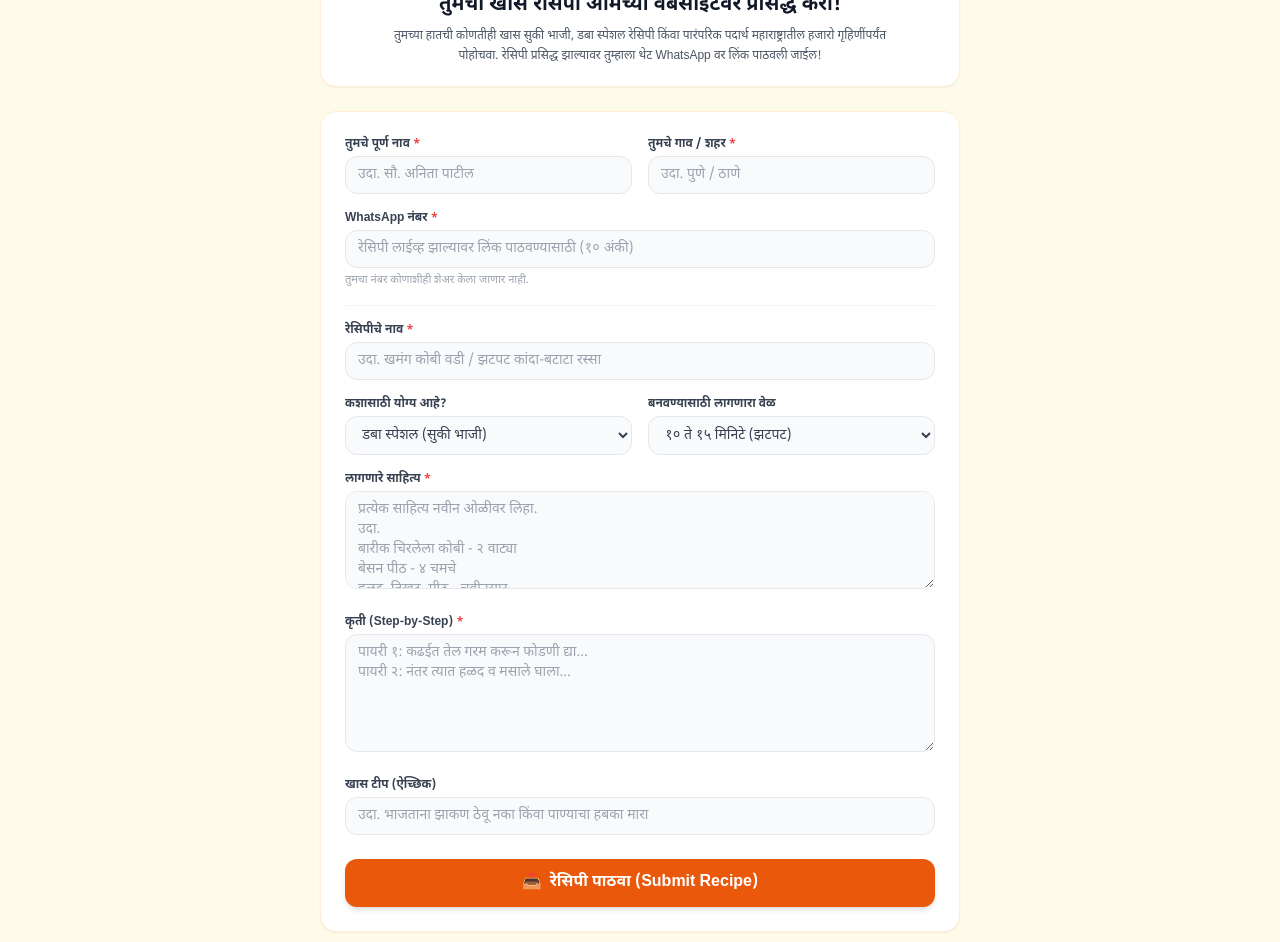
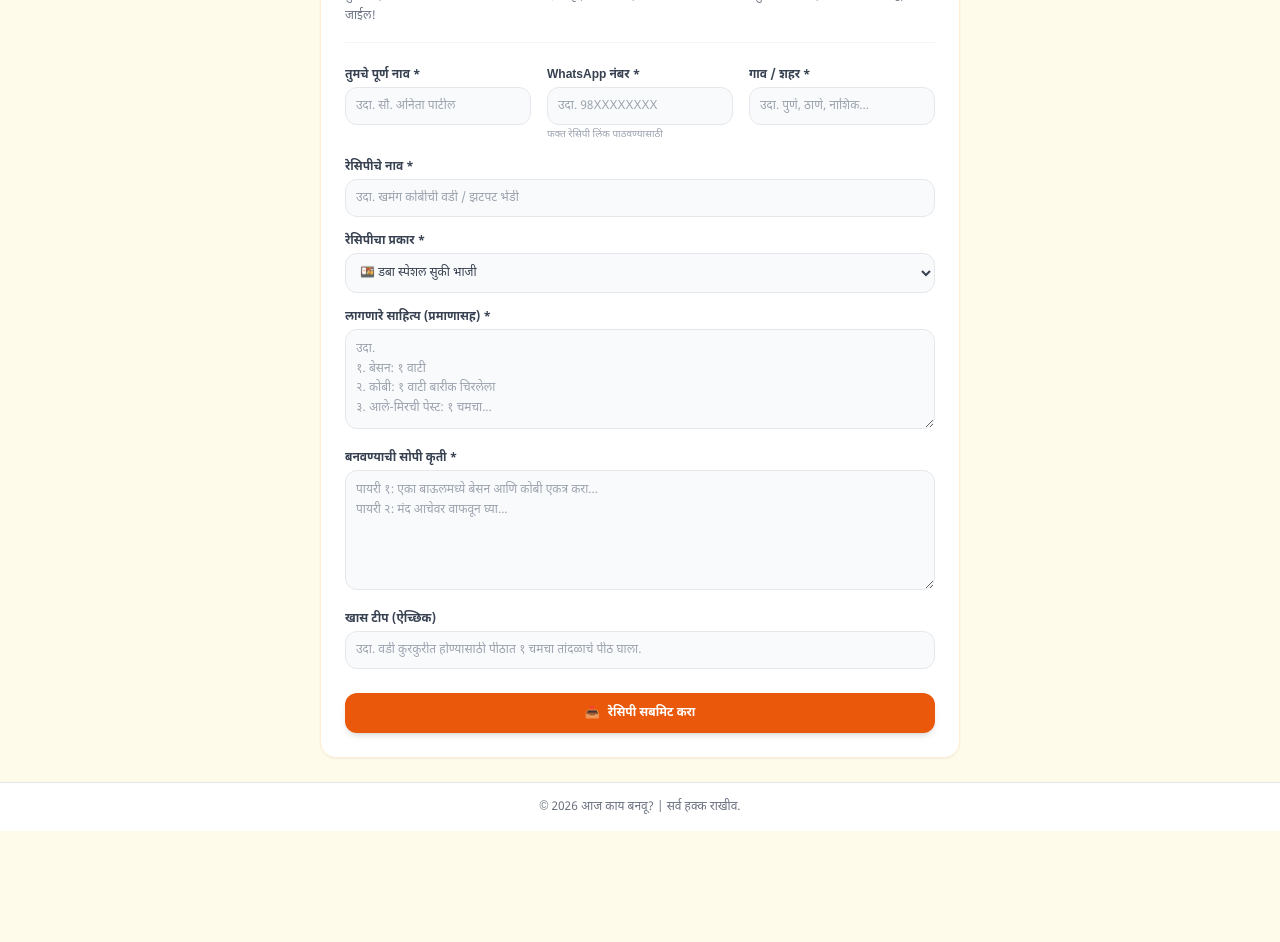
Before and after one commit to gptsermo/aaj-kay-banvu, a plain HTML site: page submit-recipe.html in a window 1280 px wide. Shown: the part 146-1088 px from the top of the page. After the commit the page ends 977 px from the top, so only its background shows below. Drawn offline with nearby package versions, Linux system fonts and the light colour scheme.

Commit message:
Add files via upload

```diff
--- a/submit-recipe.html
+++ b/submit-recipe.html
@@ -3,7 +3,7 @@
 <head>
     <meta charset="UTF-8">
     <meta name="viewport" content="width=device-width, initial-scale=1.0">
-    <title>तुमची खास रेसिपी पाठवा | आज काय बनवू?</title>
+    <title>तुमची खास रेसिपी शेअर करा | आज काय बनवू?</title>
     <!-- Tailwind CSS CDN -->
     <script src="https://cdn.tailwindcss.com"></script>
     <!-- Google Font Noto Sans Devanagari -->
@@ -16,189 +16,177 @@
 </head>
 <body class="bg-amber-50 text-gray-800 min-h-screen flex flex-col antialiased">
 
-    <!-- Top Navigation Bar -->
+    <!-- Header Bar -->
     <header class="bg-orange-600 text-white sticky top-0 z-50 shadow-md">
-        <div class="max-w-2xl mx-auto px-4 py-3 flex items-center justify-between">
-            <a href="index.html" class="flex items-center gap-1 text-sm font-semibold hover:text-orange-100 transition">
-                ← मुख्य पानावर जा
+        <div class="max-w-3xl mx-auto px-4 py-3 flex items-center justify-between">
+            <a href="index.html" class="flex items-center gap-2">
+                <span class="text-xl">←</span>
+                <div>
+                    <h1 class="text-base font-bold leading-tight">मागे जा (होम)</h1>
+                </div>
             </a>
-            <span class="text-xs bg-orange-700/80 px-2.5 py-1 rounded-full text-orange-50 font-medium">शेफ व्हा 👩‍🍳</span>
+            <span class="text-xs bg-amber-400 text-orange-950 font-bold px-3 py-1 rounded-full shadow">
+                👩‍🍳 रेसिपी पाठवा
+            </span>
         </div>
     </header>
 
-    <!-- Main Container -->
-    <main class="max-w-2xl mx-auto px-4 py-6 flex-grow w-full space-y-6">
+    <!-- Form Section -->
+    <main class="max-w-2xl mx-auto px-4 py-6 flex-grow w-full">
 
-        <!-- Intro Header Card -->
-        <div class="bg-white p-5 rounded-2xl shadow-sm border border-orange-100 space-y-2 text-center">
-            <span class="text-3xl">🍲</span>
-            <h1 class="text-xl font-bold text-gray-900">तुमची खास रेसिपी आमच्या वेबसाईटवर प्रसिद्ध करा!</h1>
-            <p class="text-xs text-gray-600 leading-relaxed max-w-lg mx-auto">
-                तुमच्या हातची कोणतीही खास सुकी भाजी, डबा स्पेशल रेसिपी किंवा पारंपरिक पदार्थ महाराष्ट्रातील हजारो गृहिणींपर्यंत पोहोचवा. रेसिपी प्रसिद्ध झाल्यावर तुम्हाला थेट WhatsApp वर लिंक पाठवली जाईल!
+        <div class="bg-white p-6 rounded-2xl shadow-sm border border-orange-100 space-y-6">
+
+            <div class="border-b border-gray-100 pb-4">
+                <h2 class="text-xl font-bold text-gray-900 flex items-center gap-2">
+                    <span>✨</span> तुमची रेसिपी वेबसाईटवर प्रसिद्ध करा
+                </h2>
+                <p class="text-xs text-gray-500 mt-1 leading-relaxed">
+                    तुमच्या हातची खास डबा किंवा नाश्त्याची रेसिपी इतर गृहिणींपर्यंत पोहोचवा. रेसिपी तपासल्यानंतर तुमच्या नावासह वेबसाईटवर प्रसिद्ध केली जाईल!
                 </p>
             </div>
 
-        <!-- Recipe Submission Form -->
-        <form id="recipeForm" onsubmit="handleFormSubmit(event)" class="bg-white p-5 md:p-6 rounded-2xl shadow-sm border border-orange-100 space-y-4">
+            <!-- Success Alert (Hidden by default) -->
+            <div id="success-alert" class="hidden bg-emerald-50 border border-emerald-200 text-emerald-800 p-4 rounded-xl text-xs space-y-1">
+                <p class="font-bold text-sm">🎉 रेसिपी यशस्वीरित्या पाठवली गेली आहे!</p>
+                <p>तुमच्या योगदानाबद्दल धन्यवाद. रेसिपी प्रसिद्ध झाल्यावर आम्ही तुम्हाला WhatsApp वर नक्की कळवू.</p>
+            </div>
 
-            <!-- User Name & City -->
-            <div class="grid grid-cols-1 sm:grid-cols-2 gap-4">
+            <!-- Error Alert (Hidden by default) -->
+            <div id="error-alert" class="hidden bg-red-50 border border-red-200 text-red-800 p-4 rounded-xl text-xs">
+                <p class="font-bold">काहीतरी त्रुटी आली. कृपया पुन्हा प्रयत्न करा.</p>
+            </div>
+
+            <form id="recipe-form" onsubmit="submitUserRecipe(event)" class="space-y-4 text-xs">
+
+                <!-- Chef Details -->
+                <div class="grid grid-cols-1 sm:grid-cols-3 gap-4">
                     <div>
-                    <label class="block text-xs font-bold text-gray-700 mb-1" for="authorName">
-                        तुमचे पूर्ण नाव <span class="text-red-500">*</span>
-                    </label>
-                    <input type="text" id="authorName" required placeholder="उदा. सौ. अनिता पाटील"
-                           class="w-full px-3 py-2 text-sm bg-gray-50 border border-gray-200 rounded-xl focus:outline-none focus:border-orange-500 focus:bg-white transition">
+                        <label class="block font-bold text-gray-700 mb-1">तुमचे पूर्ण नाव *</label>
+                        <input type="text" id="chef-name" required placeholder="उदा. सौ. अनिता पाटील"
+                               class="w-full p-2.5 bg-gray-50 border border-gray-200 rounded-xl focus:outline-none focus:border-orange-500 focus:bg-white">
                     </div>
                     <div>
-                    <label class="block text-xs font-bold text-gray-700 mb-1" for="userCity">
-                        तुमचे गाव / शहर <span class="text-red-500">*</span>
-                    </label>
-                    <input type="text" id="userCity" required placeholder="उदा. पुणे / ठाणे"
-                           class="w-full px-3 py-2 text-sm bg-gray-50 border border-gray-200 rounded-xl focus:outline-none focus:border-orange-500 focus:bg-white transition">
+                        <label class="block font-bold text-gray-700 mb-1">WhatsApp नंबर *</label>
+                        <input type="tel" id="chef-phone" required pattern="[0-9]{10}" placeholder="उदा. 98XXXXXXXX"
+                               class="w-full p-2.5 bg-gray-50 border border-gray-200 rounded-xl focus:outline-none focus:border-orange-500 focus:bg-white">
+                        <p class="text-[10px] text-gray-400 mt-0.5">फक्त रेसिपी लिंक पाठवण्यासाठी</p>
+                    </div>
+                    <div>
+                        <label class="block font-bold text-gray-700 mb-1">गाव / शहर *</label>
+                        <input type="text" id="chef-city" required placeholder="उदा. पुणे, ठाणे, नाशिक..."
+                               class="w-full p-2.5 bg-gray-50 border border-gray-200 rounded-xl focus:outline-none focus:border-orange-500 focus:bg-white">
                     </div>
                 </div>
 
-            <!-- WhatsApp Number -->
+                <!-- Recipe Title -->
                 <div>
-                <label class="block text-xs font-bold text-gray-700 mb-1" for="whatsappNumber">
-                    WhatsApp नंबर <span class="text-red-500">*</span>
-                </label>
-                <input type="tel" id="whatsappNumber" required placeholder="रेसिपी लाईव्ह झाल्यावर लिंक पाठवण्यासाठी (१० अंकी)"
-                       class="w-full px-3 py-2 text-sm bg-gray-50 border border-gray-200 rounded-xl focus:outline-none focus:border-orange-500 focus:bg-white transition">
-                <p class="text-[11px] text-gray-400 mt-1">तुमचा नंबर कोणाशीही शेअर केला जाणार नाही.</p>
+                    <label class="block font-bold text-gray-700 mb-1">रेसिपीचे नाव *</label>
+                    <input type="text" id="recipe-title" required placeholder="उदा. खमंग कोबीची वडी / झटपट भेंडी"
+                           class="w-full p-2.5 bg-gray-50 border border-gray-200 rounded-xl focus:outline-none focus:border-orange-500 focus:bg-white">
                 </div>
 
-            <hr class="border-gray-100 my-2">
-
-            <!-- Recipe Title -->
+                <!-- Category -->
                 <div>
-                <label class="block text-xs font-bold text-gray-700 mb-1" for="recipeTitle">
-                    रेसिपीचे नाव <span class="text-red-500">*</span>
-                </label>
-                <input type="text" id="recipeTitle" required placeholder="उदा. खमंग कोबी वडी / झटपट कांदा-बटाटा रस्सा"
-                       class="w-full px-3 py-2 text-sm bg-gray-50 border border-gray-200 rounded-xl focus:outline-none focus:border-orange-500 focus:bg-white transition">
-            </div>
-
-            <!-- Category & Cooking Time -->
-            <div class="grid grid-cols-1 sm:grid-cols-2 gap-4">
-                <div>
-                    <label class="block text-xs font-bold text-gray-700 mb-1" for="recipeCategory">
-                        कशासाठी योग्य आहे?
-                    </label>
-                    <select id="recipeCategory" class="w-full px-3 py-2 text-sm bg-gray-50 border border-gray-200 rounded-xl focus:outline-none focus:border-orange-500 focus:bg-white transition text-gray-700">
-                        <option value="डबा स्पेशल (सुकी भाजी)">डबा स्पेशल (सुकी भाजी)</option>
-                        <option value="दुपारचे/रात्रीचे जेवण">दुपारचे / रात्रीचे जेवण</option>
-                        <option value="सकाळचा नाश्ता">सकाळचा नाश्ता</option>
-                        <option value="इमर्जन्सी बेत (भाजी नसताना)">इमर्जन्सी बेत (भाजी नसताना)</option>
+                    <label class="block font-bold text-gray-700 mb-1">रेसिपीचा प्रकार *</label>
+                    <select id="recipe-category" required class="w-full p-2.5 bg-gray-50 border border-gray-200 rounded-xl focus:outline-none focus:border-orange-500 focus:bg-white text-gray-700">
+                        <option value="tiffin">🍱 डबा स्पेशल सुकी भाजी</option>
+                        <option value="breakfast">⚡ झटपट सकाळचा नाश्ता</option>
+                        <option value="leftover">🍚 उरलेल्या अन्नातून (Zero Waste)</option>
+                        <option value="emergency">🚨 भाजी नसतानाचा बेत</option>
+                        <option value="lunch">🍛 दुपारचे / रात्रीचे जेवण</option>
                     </select>
-                </div>
-                <div>
-                    <label class="block text-xs font-bold text-gray-700 mb-1" for="cookingTime">
-                        बनवण्यासाठी लागणारा वेळ
-                    </label>
-                    <select id="cookingTime" class="w-full px-3 py-2 text-sm bg-gray-50 border border-gray-200 rounded-xl focus:outline-none focus:border-orange-500 focus:bg-white transition text-gray-700">
-                        <option value="१० ते १५ मिनिटे">१० ते १५ मिनिटे (झटपट)</option>
-                        <option value="२० ते २५ मिनिटे">२० ते २५ मिनिटे</option>
-                        <option value="३०+ मिनिटे">३० मिनिटांपेक्षा जास्त</option>
-                    </select>
-                </div>
                 </div>
 
                 <!-- Ingredients -->
                 <div>
-                <label class="block text-xs font-bold text-gray-700 mb-1" for="ingredients">
-                    लागणारे साहित्य <span class="text-red-500">*</span>
-                </label>
-                <textarea id="ingredients" rows="4" required placeholder="प्रत्येक साहित्य नवीन ओळीवर लिहा.&#10;उदा.&#10;बारीक चिरलेला कोबी - २ वाट्या&#10;बेसन पीठ - ४ चमचे&#10;हळद, तिखट, मीठ - चवीनुसार"
-                          class="w-full px-3 py-2 text-sm bg-gray-50 border border-gray-200 rounded-xl focus:outline-none focus:border-orange-500 focus:bg-white transition"></textarea>
+                    <label class="block font-bold text-gray-700 mb-1">लागणारे साहित्य (प्रमाणासह) *</label>
+                    <textarea id="recipe-ingredients" required rows="4" placeholder="उदा.&#10;१. बेसन: १ वाटी&#10;२. कोबी: १ वाटी बारीक चिरलेला&#10;३. आले-मिरची पेस्ट: १ चमचा..."
+                              class="w-full p-2.5 bg-gray-50 border border-gray-200 rounded-xl focus:outline-none focus:border-orange-500 focus:bg-white leading-relaxed"></textarea>
                 </div>
 
-            <!-- Cooking Steps -->
+                <!-- Instructions -->
                 <div>
-                <label class="block text-xs font-bold text-gray-700 mb-1" for="steps">
-                    कृती (Step-by-Step) <span class="text-red-500">*</span>
-                </label>
-                <textarea id="steps" rows="5" required placeholder="पायरी १: कढईत तेल गरम करून फोडणी द्या...&#10;पायरी २: नंतर त्यात हळद व मसाले घाला..."
-                          class="w-full px-3 py-2 text-sm bg-gray-50 border border-gray-200 rounded-xl focus:outline-none focus:border-orange-500 focus:bg-white transition"></textarea>
+                    <label class="block font-bold text-gray-700 mb-1">बनवण्याची सोपी कृती *</label>
+                    <textarea id="recipe-instructions" required rows="5" placeholder="पायरी १: एका बाऊलमध्ये बेसन आणि कोबी एकत्र करा...&#10;पायरी २: मंद आचेवर वाफवून घ्या..."
+                              class="w-full p-2.5 bg-gray-50 border border-gray-200 rounded-xl focus:outline-none focus:border-orange-500 focus:bg-white leading-relaxed"></textarea>
                 </div>
 
                 <!-- Special Tip -->
                 <div>
-                <label class="block text-xs font-bold text-gray-700 mb-1" for="specialTip">
-                    खास टीप (ऐच्छिक)
-                </label>
-                <input type="text" id="specialTip" placeholder="उदा. भाजताना झाकण ठेवू नका किंवा पाण्याचा हबका मारा"
-                       class="w-full px-3 py-2 text-sm bg-gray-50 border border-gray-200 rounded-xl focus:outline-none focus:border-orange-500 focus:bg-white transition">
+                    <label class="block font-bold text-gray-700 mb-1">खास टीप (ऐच्छिक)</label>
+                    <input type="text" id="recipe-tip" placeholder="उदा. वडी कुरकुरीत होण्यासाठी पीठात १ चमचा तांदळाचे पीठ घाला."
+                           class="w-full p-2.5 bg-gray-50 border border-gray-200 rounded-xl focus:outline-none focus:border-orange-500 focus:bg-white">
                 </div>
 
                 <!-- Submit Button -->
                 <div class="pt-2">
-                <button type="submit" id="submitBtn" class="w-full bg-orange-600 hover:bg-orange-700 text-white font-bold py-3 px-4 rounded-xl shadow-md transition flex items-center justify-center gap-2">
-                    <span>📤</span> रेसिपी पाठवा (Submit Recipe)
+                    <button type="submit" id="submit-btn" class="w-full bg-orange-600 hover:bg-orange-700 text-white font-bold py-3 rounded-xl shadow-md transition flex items-center justify-center gap-2">
+                        <span>📤</span> रेसिपी सबमिट करा
                     </button>
                 </div>
 
             </form>
 
-        <!-- Success Modal (Hidden by Default) -->
-        <div id="successCard" class="hidden bg-emerald-50 border border-emerald-200 rounded-2xl p-6 text-center space-y-3">
-            <span class="text-4xl">🎉</span>
-            <h3 class="text-lg font-bold text-emerald-900">धन्यवाद! तुमची रेसिपी आम्हाला मिळाली आहे.</h3>
-            <p class="text-xs text-emerald-800 leading-relaxed">
-                आमची टीम लवकरच ही रेसिपी तपासून <strong>आज काय बनवू?</strong> वर तुमच्या नावासह प्रकाशित करेल. रेसिपी लाईव्ह होताच तुमच्या WhatsApp वर लिंक पाठवली जाईल!
-            </p>
-            <div class="pt-2">
-                <a href="index.html" class="inline-block bg-emerald-700 hover:bg-emerald-800 text-white text-xs font-bold px-4 py-2 rounded-lg">
-                    ← मुख्य पानावर परत जा
-                </a>
-            </div>
         </div>
 
     </main>
 
-    <!-- Footer Links -->
-    <footer class="bg-white border-t border-gray-200 py-6 text-center text-xs text-gray-500 space-y-3 mt-auto">
-        <div class="flex justify-center gap-5 text-gray-600 font-medium">
-            <a href="legal/about.html" class="hover:text-orange-600">आमच्याबद्दल</a>
-            <span>•</span>
-            <a href="legal/contact.html" class="hover:text-orange-600">संपर्क</a>
-            <span>•</span>
-            <a href="legal/privacy.html" class="hover:text-orange-600">गोपनीयता धोरण (Privacy)</a>
-        </div>
-        <p>© 2026 आज काय बनवू? (AajKayBanvu.in) - सर्व हक्क राखीव.</p>
+    <!-- Footer -->
+    <footer class="bg-white border-t border-gray-200 py-4 text-center text-xs text-gray-500 mt-auto">
+        <p>© 2026 आज काय बनवू? | सर्व हक्क राखीव.</p>
     </footer>
 
-    <!-- Form Handler Script -->
+    <!-- Form Submit Logic Script -->
     <script>
-        function handleFormSubmit(e) {
-            e.preventDefault();
+        const SCRIPT_URL = "https://script.google.com/macros/s/AKfycbwXZ0GDiMk6TAnIWxv9C7xEfHNwjbj9M0Hvss6FwUaUIo7ussouPeqNrSQJuVcA7IWtng/exec";
 
-            const btn = document.getElementById('submitBtn');
-            btn.innerText = "पाठवत आहे...";
+        async function submitUserRecipe(event) {
+            event.preventDefault();
+
+            const btn = document.getElementById('submit-btn');
+            const successAlert = document.getElementById('success-alert');
+            const errorAlert = document.getElementById('error-alert');
+
+            // Hide previous alerts
+            successAlert.classList.add('hidden');
+            errorAlert.classList.add('hidden');
+
+            // Disable button during submission
             btn.disabled = true;
+            btn.innerHTML = `<span>⏳</span> पाठवत आहे... कृपया थांबा`;
 
-            // Form data object
-            const submission = {
-                name: document.getElementById('authorName').value,
-                city: document.getElementById('userCity').value,
-                whatsapp: document.getElementById('whatsappNumber').value,
-                title: document.getElementById('recipeTitle').value,
-                category: document.getElementById('recipeCategory').value,
-                time: document.getElementById('cookingTime').value,
-                ingredients: document.getElementById('ingredients').value,
-                steps: document.getElementById('steps').value,
-                tip: document.getElementById('specialTip').value,
-                submittedAt: new Date().toISOString()
+            const formData = {
+                chefName: document.getElementById('chef-name').value.trim(),
+                phone: document.getElementById('chef-phone').value.trim(),
+                city: document.getElementById('chef-city').value.trim(),
+                recipeTitle: document.getElementById('recipe-title').value.trim(),
+                category: document.getElementById('recipe-category').value,
+                ingredients: document.getElementById('recipe-ingredients').value.trim(),
+                instructions: document.getElementById('recipe-instructions').value.trim(),
+                tip: document.getElementById('recipe-tip').value.trim()
             };
 
-            // Local fallback store (or will be linked to Google Apps Script)
-            console.log("New Recipe Submission:", submission);
+            try {
+                // Post data to Google Apps Script
+                await fetch(SCRIPT_URL, {
+                    method: 'POST',
+                    mode: 'no-cors',
+                    headers: { 'Content-Type': 'application/json' },
+                    body: JSON.stringify(formData)
+                });
 
-            setTimeout(() => {
-                document.getElementById('recipeForm').classList.add('hidden');
-                document.getElementById('successCard').classList.remove('hidden');
-            }, 600);
+                // Reset form and show success message
+                document.getElementById('recipe-form').reset();
+                successAlert.classList.remove('hidden');
+                window.scrollTo({ top: 0, behavior: 'smooth' });
+
+            } catch (err) {
+                console.error(err);
+                errorAlert.classList.remove('hidden');
+            } finally {
+                btn.disabled = false;
+                btn.innerHTML = `<span>📤</span> रेसिपी सबमिट करा`;
+            }
         }
     </script>
 </body>
```
Also changed, not shown: 1 other file. Lines whose indentation alone changed are shown as unchanged.
